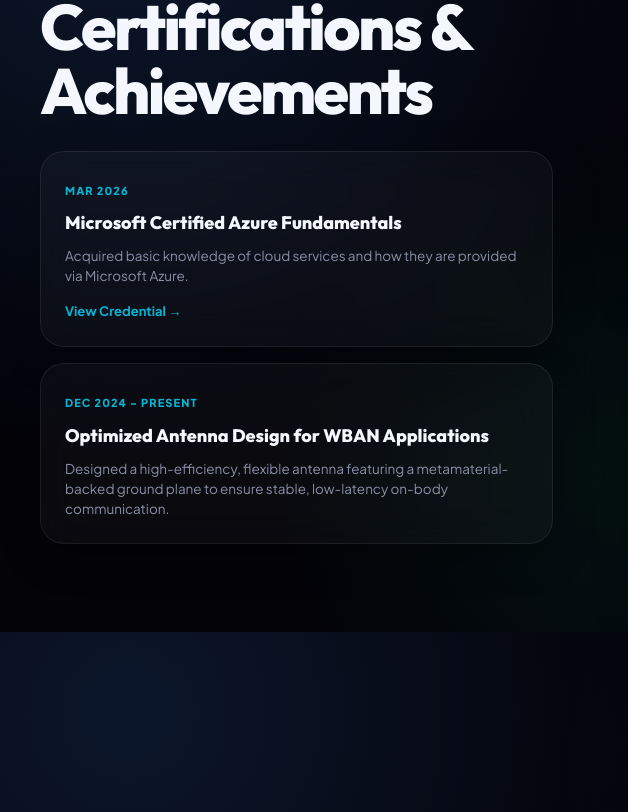
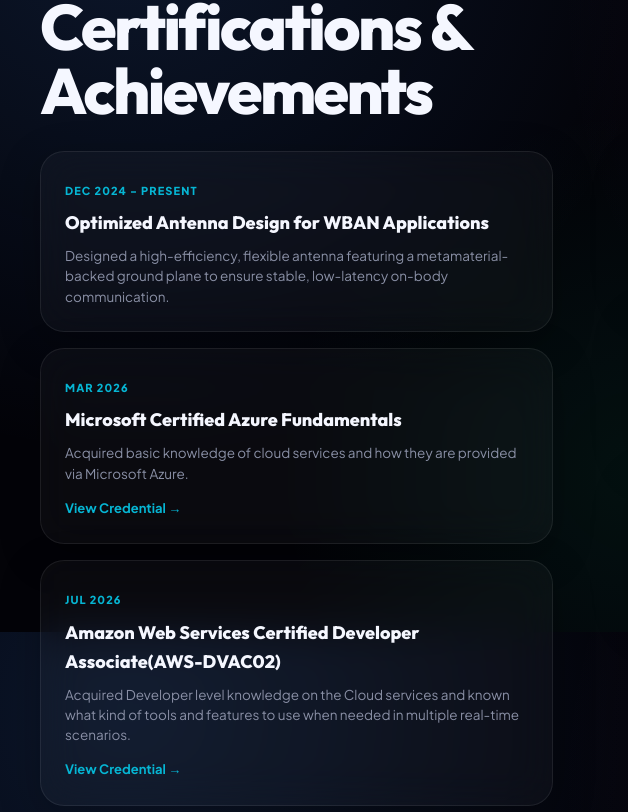
Before and after one commit to KVRPavanShanmukh/PortFoliofinal, a website built with Vite: page index.html in a window 1280 px wide. Shown: the part 4968-5780 px from the top of the page, 0-628 px from the left. Built offline with nearby package versions, Linux system fonts and the light colour scheme.

Commit message:
ADDED AWS DVAC02

```diff
--- a/index.html
+++ b/index.html
@@ -377,6 +377,14 @@
         <p class="section-label">Credentials</p>
         <h2>Certifications & Achievements</h2>
         <div class="certifications-list">
+
+          <div class="cert-card">
+            <span class="cert-date">Dec 2024 - Present</span>
+            <h3>Optimized Antenna Design for WBAN Applications</h3>
+            <p>Designed a high-efficiency, flexible antenna featuring a metamaterial-backed ground plane to ensure
+              stable, low-latency on-body communication.</p>
+          </div>
+
           <div class="cert-card">
             <span class="cert-date">Mar 2026</span>
             <h3>Microsoft Certified Azure Fundamentals</h3>
@@ -385,12 +393,16 @@
               target="_blank">View Credential &rarr;</a>
           </div>
 
+
           <div class="cert-card">
-            <span class="cert-date">Dec 2024 - Present</span>
-            <h3>Optimized Antenna Design for WBAN Applications</h3>
-            <p>Designed a high-efficiency, flexible antenna featuring a metamaterial-backed ground plane to ensure
-              stable, low-latency on-body communication.</p>
+            <span class="cert-date">Jul 2026</span>
+            <h3>Amazon Web Services Certified Developer Associate(AWS-DVAC02) </h3>
+            <p>Acquired Developer level knowledge on the Cloud services and
+              known what kind of tools and features to use when needed in multiple real-time scenarios.</p>
+            <a href="https://www.credly.com/badges/bfebf169-02ce-41d8-99b7-a63577aee163/public_url" class="cert-link"
+              target="_blank">View Credential &rarr;</a>
           </div>
+
         </div>
       </div>
 
```
